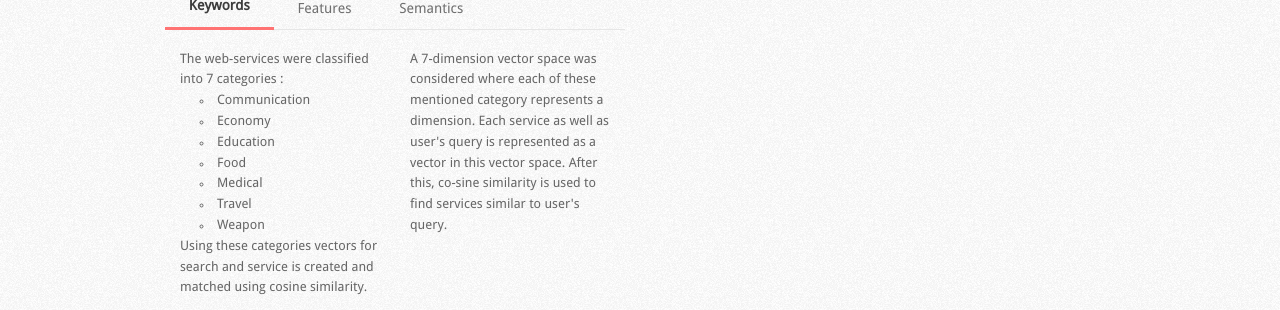
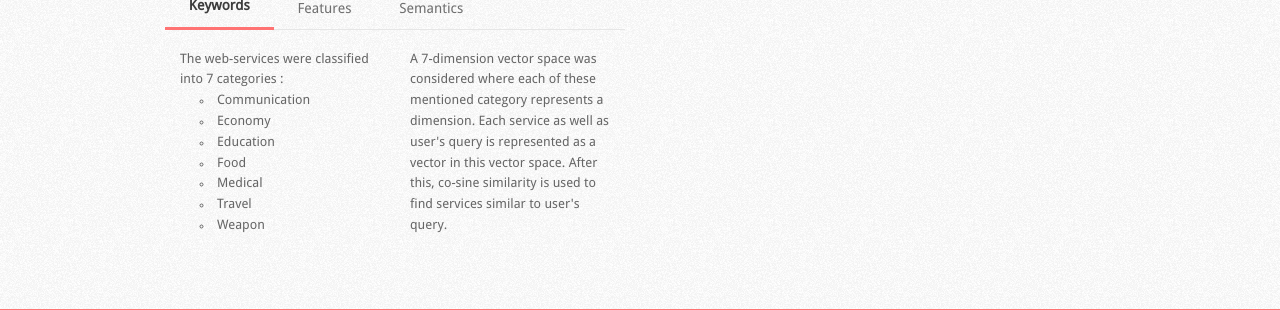
Before and after one commit to ashish1294/PersonalWebsite, a Django app: template mysite/templates/web_service_retrieval.html in a window 1280 px wide. Shown: the part 704-1014 px from the top of the page. Run offline with Django 3.2, Linux system fonts and the light colour scheme; the template is opened without the code that fills it: values that come from a table or form of the project are taken from there, others are empty; data comes from the database, SQL or seed files in the repository.

Commit message:
Web Retrieval Improved

```diff
--- a/mysite/templates/web_service_retrieval.html
+++ b/mysite/templates/web_service_retrieval.html
@@ -42,7 +42,6 @@
                     <li>Travel</li>
                     <li>Weapon</li>
                 </ul>
-                Using these categories vectors for search and service is created and matched using cosine similarity.
             </div>
             <div class="six columns">
                 A 7-dimension vector space was considered where each of these mentioned category represents a dimension. Each
```
